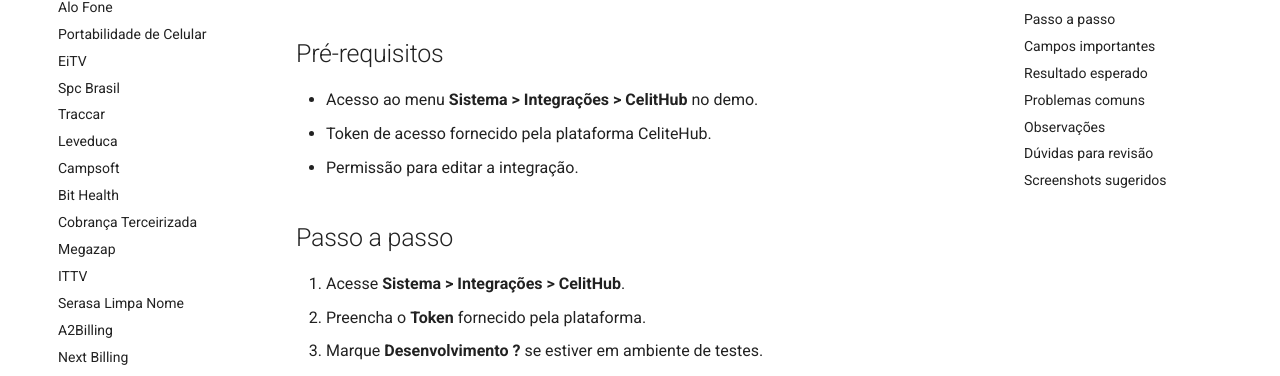
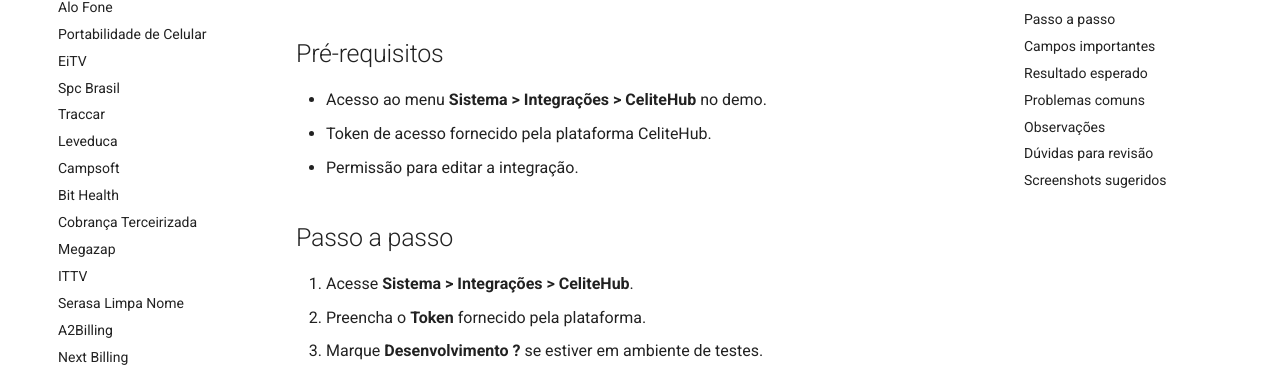
Before and after one commit to leandro-costa-oliveira/lhisp-docs, an MkDocs documentation site: the page built from docs/sistema/celitehub.md, in a window 1280 px wide and 900 px high, scrolled down 485 px. Shown: the part 170-546 px from the top of the window. Built offline with MkDocs 1.6.1 and Material for MkDocs 9.7.7, drawn with Linux system fonts in a browser that asks for light colours; comment, search, counter and statistics services are not loaded.

Commit message:
docs: add CeliteHub documentation

```diff
--- a/docs/sistema/celitehub.md
+++ b/docs/sistema/celitehub.md
@@ -21,13 +21,13 @@
 
 ## Pré-requisitos
 
-- Acesso ao menu **Sistema > Integrações > CelitHub** no demo.
+- Acesso ao menu **Sistema > Integrações > CeliteHub** no demo.
 - Token de acesso fornecido pela plataforma CeliteHub.
 - Permissão para editar a integração.
 
 ## Passo a passo
 
-1. Acesse **Sistema > Integrações > CelitHub**.
+1. Acesse **Sistema > Integrações > CeliteHub**.
 2. Preencha o **Token** fornecido pela plataforma.
 3. Marque **Desenvolvimento ?** se estiver em ambiente de testes.
 4. Marque **Ativo ?** quando a integração estiver pronta para uso.
@@ -64,7 +64,7 @@
 
 ## Dúvidas para revisão
 
-- A grafia oficial no menu deve ficar como **CelitHub** ou **CeliteHub** na documentação pública?
+- A grafia oficial no menu deve ficar como **CeliteHub** na documentação pública?
 - O campo **Desenvolvimento ?** tem impacto em outros fluxos além da API principal?
 
 ## Screenshots sugeridos
```
